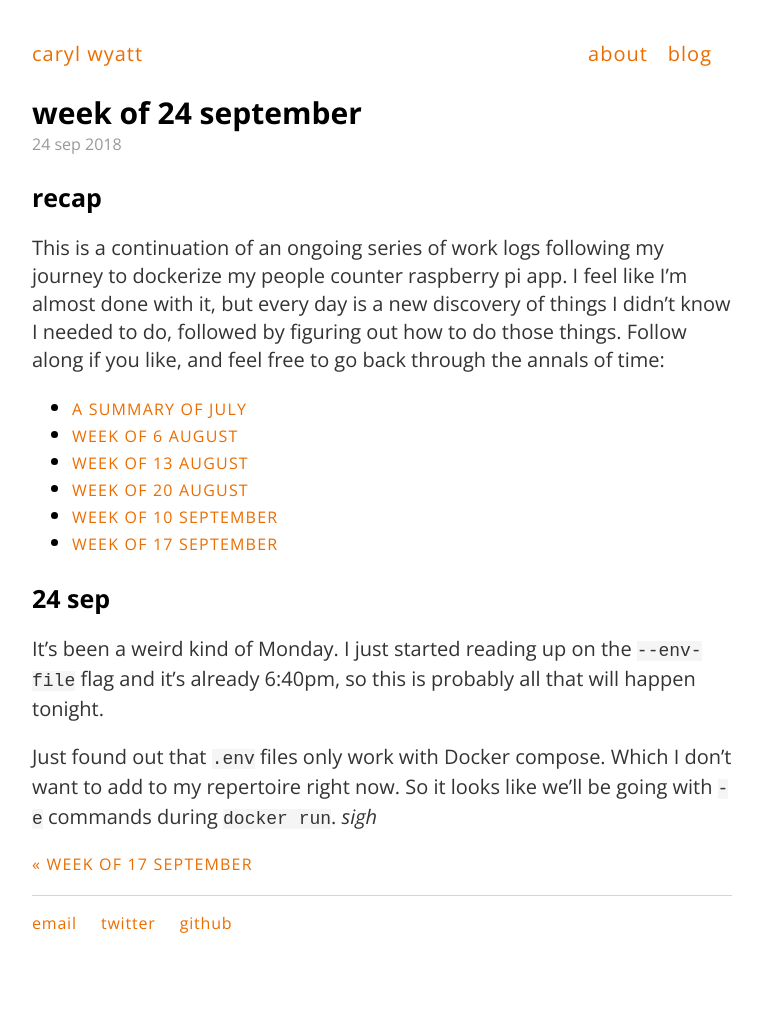
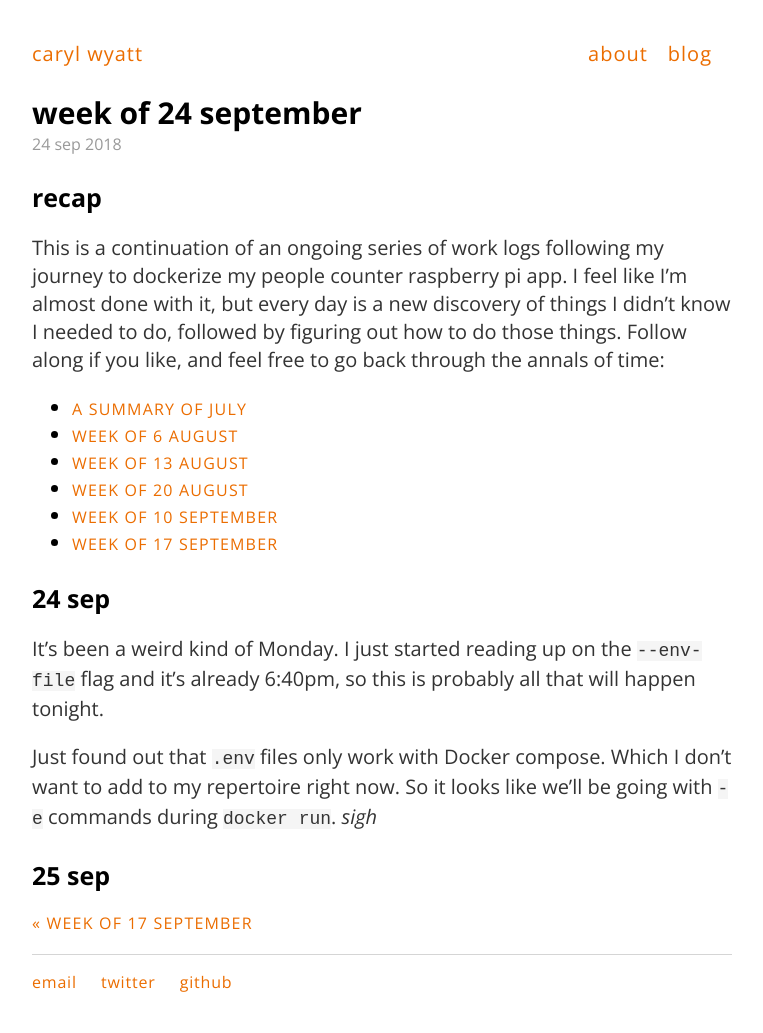
Before and after one commit to carylwyatt/carylwyatt.github.io, a Jekyll site: the page built from _posts/2018-09-24-week-of-24-sep.md, in a window 1280 px wide. Shown: the whole page, without its empty margins (258-1021 px from the left). Built offline with Jekyll 4.4.1, drawn with Linux system fonts in a browser that asks for light colours; before the commit the page ends 974 px from its top, so only the background shows below that.

Commit message:
25 sep notes

```diff
--- a/_posts/2018-09-24-week-of-24-sep.md
+++ b/_posts/2018-09-24-week-of-24-sep.md
@@ -19,3 +19,5 @@ This is a continuation of an ongoing series of work logs following my journey to
 It's been a weird kind of Monday. I just started reading up on the `--env-file` flag and it's already 6:40pm, so this is probably all that will happen tonight.
 
 Just found out that `.env` files only work with Docker compose. Which I don't want to add to my repertoire right now. So it looks like we'll be going with `-e` commands during `docker run`. *sigh*
+
+### 25 sep
```
